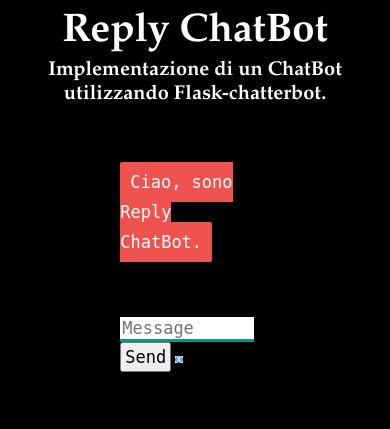
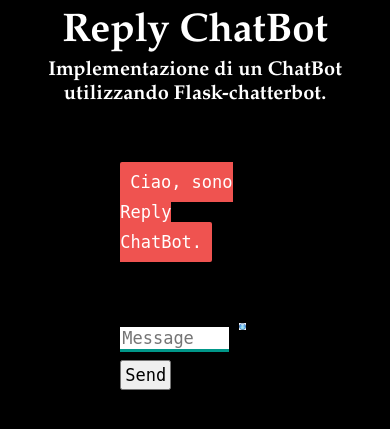
Before and after one commit to edsonsoaresramos/CB, a Flask app: page / in a window 390 px wide. Shown: the top 429 px of the page. Run offline with Flask 2, Linux system fonts and the light colour scheme; some libraries are stand-ins or nearby versions.

Commit message:
New Style for the Microphone Button

```diff
--- a/flaskC/static/style.css
+++ b/flaskC/static/style.css
@@ -33,17 +33,23 @@
 }
 
 #textInput {
-    width: 87%;
+    width: 70%;
     border: none;
     border-bottom: 3px solid #009688;
     font-family: monospace;
     font-size: 17px;
+    float: left;
+    margin-right: 10px;
+    margin-top: 10px;
 }
 
 #buttonInput {
     padding: 3px;
     font-family: monospace;
     font-size: 17px;
+    float: left;
+    margin-right: 10px;
+    margin-top: 8px;
 }
 
 .userText {
```
Also changed, not shown: 2 other files.
